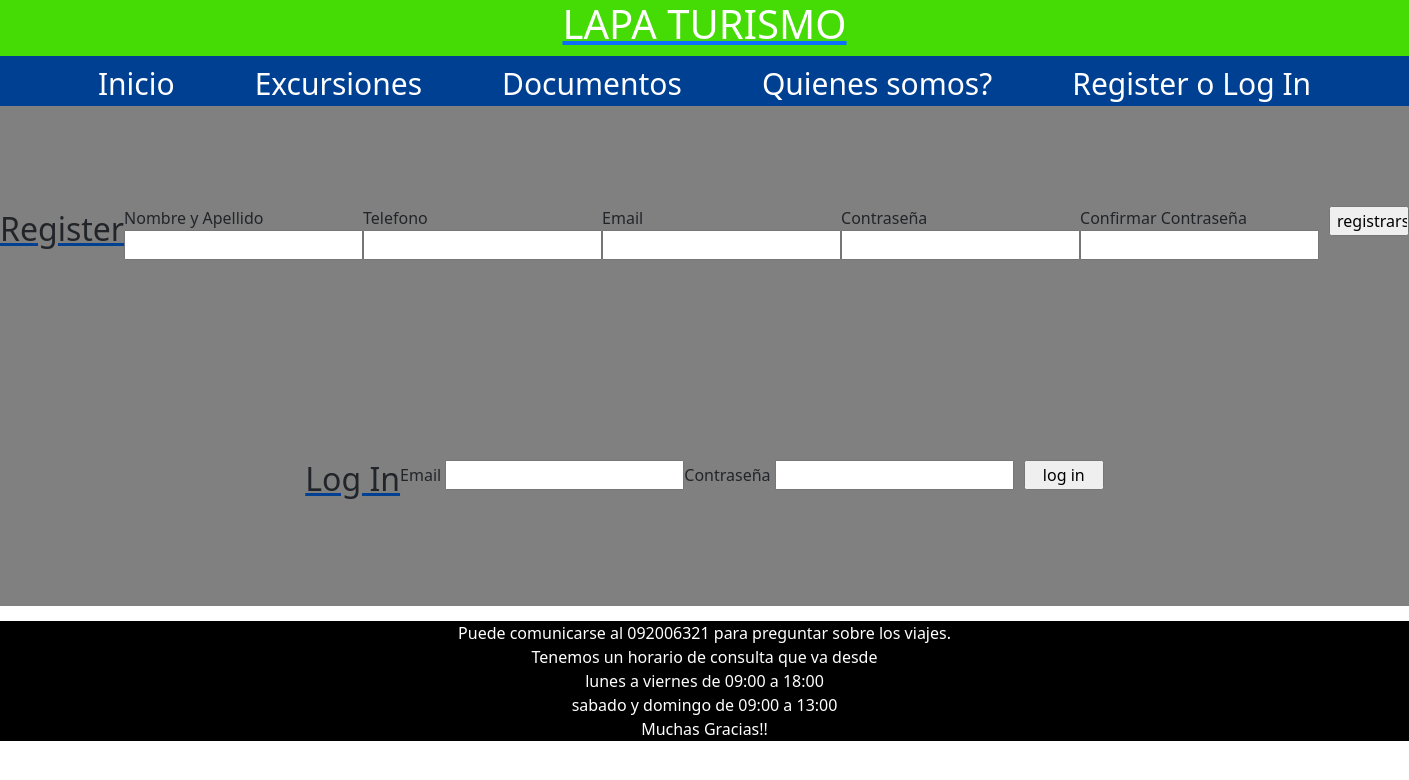
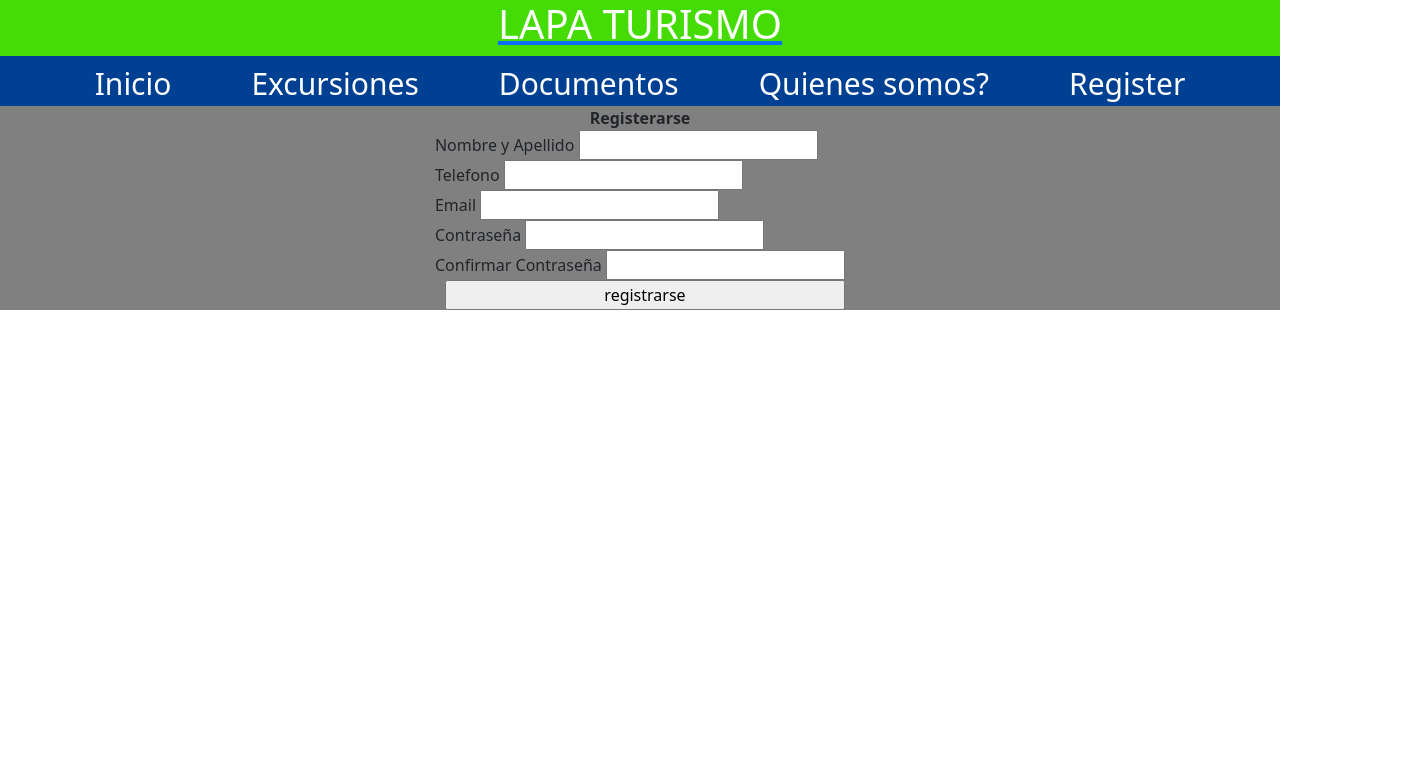
Before and after one commit to NahuelFaller/PreEntrega3-NahuelFaller, a website: page pages/register login.html in a window 1280 px wide. Shown: the whole page, 1409 px wide, since content can reach past the window. Drawn offline with nearby package versions, Linux system fonts and the light colour scheme.

Commit message:
seguimos cn los arreglos

```diff
--- a/css/estilos.css
+++ b/css/estilos.css
@@ -137,15 +137,17 @@ body {
     background-color: grey;
     justify-self: center;
     align-items: center;
+    background-size:contain;
   }
-  .log {
-    margin-top: 30px;
-    margin-bottom: 10px;
-  }
-  .register h2 {
+  .registrarse{
     display: flex;
     justify-content: center;
-    align-items: center;
+
+  }
+  .log{
+    display: flex;
+    flex-direction: column;
+
   }
 }
 /* Computadora */
@@ -219,7 +221,7 @@ body {
   footer {
     background-color: black;
     color: white;
-    margin-top: 15px;
+    height: max-content;
     display: flex;
     justify-content: center;
     text-align: center;
@@ -289,27 +291,27 @@ body {
   .register {
     background-color: grey;
     align-items: center;
-    height: 500px;
+
   }
+
   .boton {
     margin-left: 10px;
-    height: 30px;
-    width: 80px;
     display: flex;
     justify-content: center;
   }
-  .log {
-    display: flex;
-    margin-top: 30px;
-    margin-bottom: 30px;
-    flex-direction: row;
-    justify-items: center;
-  }
-  .register h2 {
+
+  .registrarse{
     display: flex;
     justify-content: center;
-    align-items: center;
+
   }
+  .log{
+    display: flex;
+    flex-direction: column;
+    height: max-content;
+  }
+
+
 }
 /*header*/
 header {
--- a/pages/register login.html
+++ b/pages/register login.html
@@ -28,13 +28,15 @@
             <a href="../pages/quienes somos.html">Quienes somos?</a>
         </div>
         <div class="navegador">
-            <a href="../pages/register login.html">Register o Log In</a>
+            <a href="../pages/register login.html">Register</a>
         </div>
     </nav>
+
     <section class="register">
 
+
         <form class="log" action="">
-            <h2>Register</h2>
+            <span class="registrarse"> <strong>Registerarse</strong></span>
             <div>
                 <label for="Nombre" placeholder="ingrese su nombre">Nombre y Apellido</label>
                 <input type="texto" name="nombre" required></imput>
@@ -59,30 +61,8 @@
         </form>
 
 
-        <form class="log" action="">
-            <h2>Log In</h2>
-            <div>
-                <label for="Email" placeholder="ingrese su Email">Email</label>
-                <input type="email" name="email" required></imput>
-            </div>
-            <div>
-                <label for="contraseña" placeholder="contraseña"> Contraseña</label>
-                <input type="password" name="contraseña" required></imput>
-            </div>
 
-            <input class="boton" type="button" value="log in">
-        </form>
     </section>
-    <footer class="pie">
-        <div>
-            <span>
-                Puede comunicarse al 092006321 para preguntar sobre los viajes. <br>
-                Tenemos un horario de consulta que va desde <br>
-                lunes a viernes de 09:00 a 18:00 <br>
-                sabado y domingo de 09:00 a 13:00<br>
-                Muchas Gracias!!
-            </span>
-    </div>
-    </footer>
+
 </body>
 </html>
```
Also changed, not shown: index.html (+1 -1 lines), pages/documentos.html (+2 -1 lines), pages/excursiones.html (+10 -6 lines), pages/quienes somos.html (+1 -1 lines).
